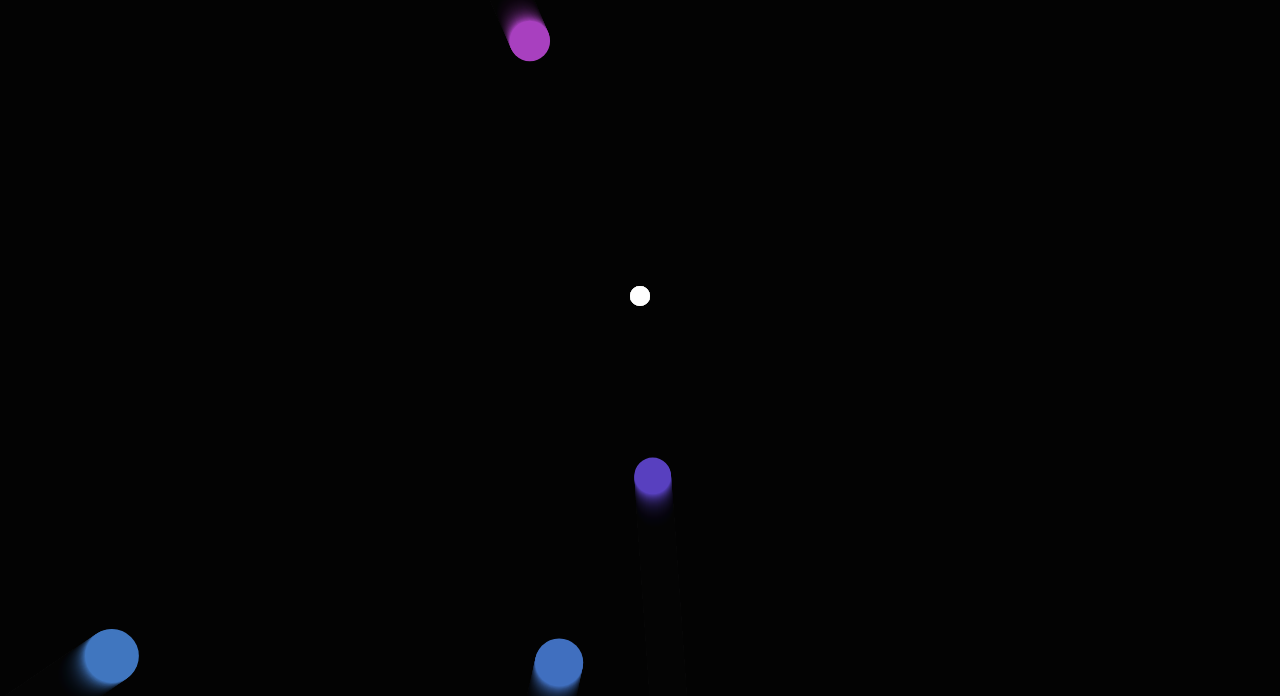
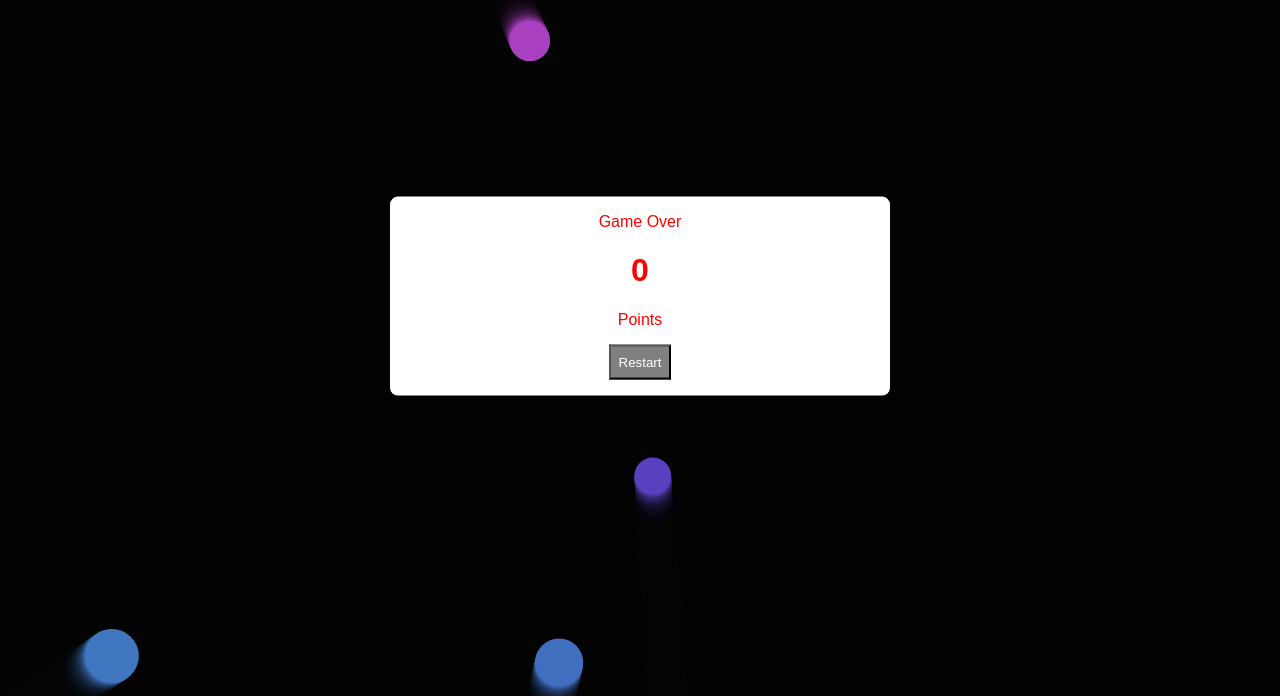
Before and after one commit to maysunktong/js-canvas, a plain HTML site: page 1_base-defense/index.html in a window 1280 px wide. Shown: the part 104-804 px from the top of the page. Drawn offline with nearby package versions, Linux system fonts and the light colour scheme.

Commit message:
Add restart button ui

```diff
--- a/1_base-defense/global.css
+++ b/1_base-defense/global.css
@@ -20,8 +20,8 @@ body {
 }
 
 .game-over-box {
-  display: none;
-  border-radius: 12px;
+  /* display: none; */
+  border-radius: 8px;
   max-width: 500px;
   width: 100%;
   background-color: white;
@@ -33,3 +33,9 @@ body {
   padding: 1rem;
   text-align: center;
 }
+
+.restart-btn {
+  background-color: grey;
+  color: white;
+  padding: 8px;
+}
--- a/1_base-defense/index.html
+++ b/1_base-defense/index.html
@@ -21,6 +21,7 @@
       <label>Game Over</label>
       <h1 id="modal-score">0</h1>
       <p>Points</p>
+      <button class="restart-btn">Restart</button>
     </div>
     <canvas></canvas>
   </body>
```
